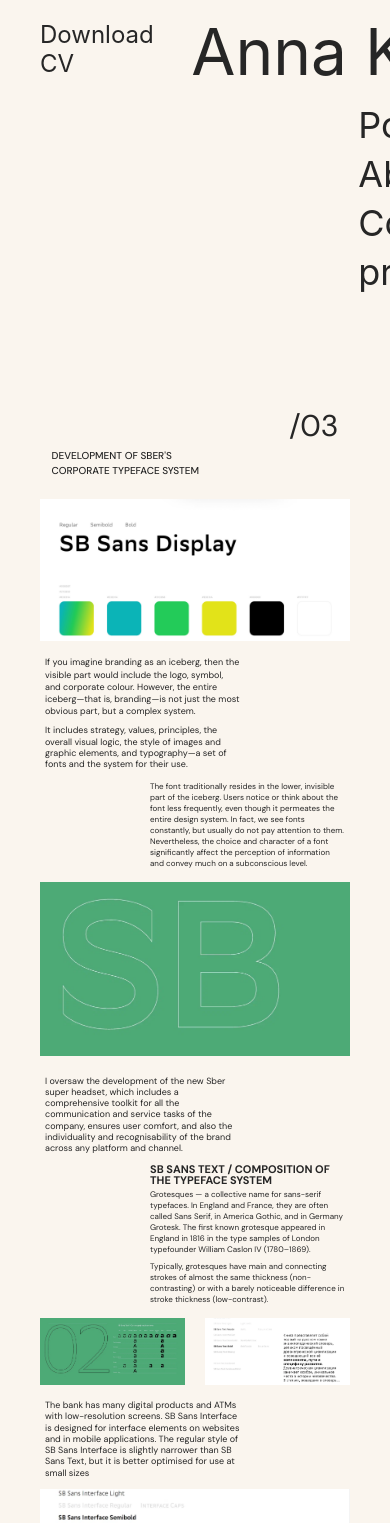
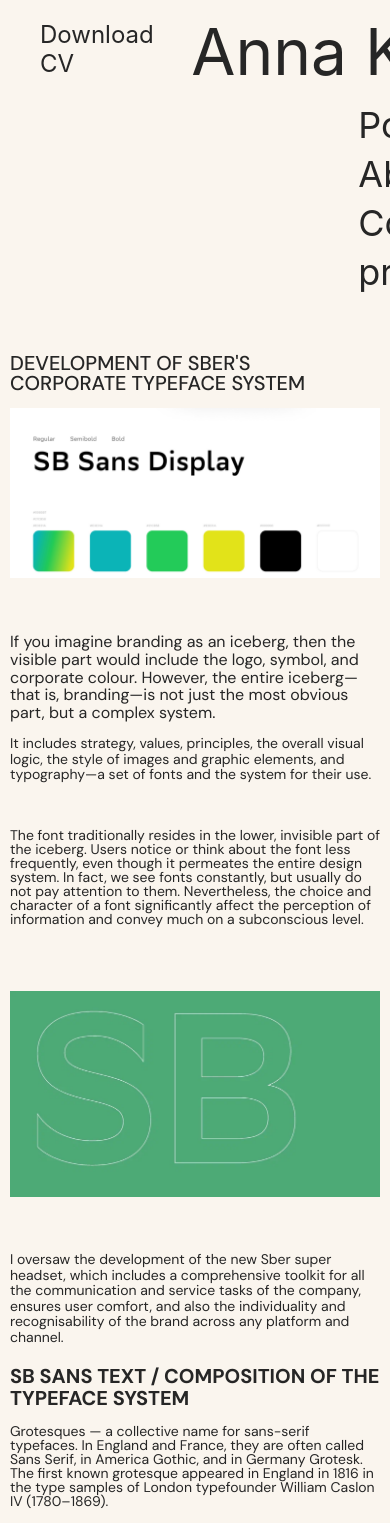
Before and after one commit to annalatyeva/anna-katsur-portfolio, a React (Create React App) app: page /project03 in a window 390 px wide. Shown: the top 1523 px of the page. Built offline with nearby package versions, Linux system fonts and the light colour scheme.

Commit message:
add changes to media queries

```diff
--- a/src/pages/ProjectPages/Project.scss
+++ b/src/pages/ProjectPages/Project.scss
@@ -4,7 +4,7 @@
   background-color: $beige;
   color: $black;
   font-family: $dmsans;
-    padding: 60px 40px 100px;
+  padding: 60px 40px 100px;
 }
 .project-header {
   display: flex;
@@ -360,60 +360,88 @@
 }
 
 @media screen and (max-width: 449px) and (min-width: 200px){
+  .project-container {
+    padding: 40px 10px 50px;
+  }
   .project-header {
+    padding: 0 0 15px;
     .project-header__title{
-      max-width: 60%;
+      max-width: 90%;
     }
    .project2-header__title{
-    max-width: 60%;
+    max-width: 80%;
     }
     .project5-header__title{
-      max-width: 60%;
+      max-width: 80%;
       }
     h2 {
-      font-size: 10px;
-      line-height: 15.4px;
+      font-size: 20px;
+      line-height: 20px;
     }
     .project-header__number {
-      font-size: 30px;
+      display: none;
     }
   }
   .project-article {
-    padding: 10px 5px;
+    padding: 50px 0;
     .project-article__item1 {
-      font-size: 9px;
-      line-height: 12.2px;
+      max-width: 100%;
+      font-size: 16px;
+      line-height: 110%;
     }
 
     .project4-article__item1 {
-      font-size: 9px;
-      line-height: 11.25px;
-      padding-top: 5px;
+      padding: 0 0;
+      max-width: 100%;
+      font-size: 14px;
+      line-height: 110%;
       .project4-article__text   {
-         padding: 3px 0;
+         padding: 15px 0;
       }
           }
 
   .project-article__title {
-    font-size: 11px;
+    font-size: 20px;
+    line-height: 110%;
     padding-top: 5px;
   }
   .project-article__subtitle{
-    padding-top: 5px;
+    padding-top: 15px;
   }
     .project-article__item2 {
-      font-size: 8px;
-      line-height: 11px;
-      padding-top: 5px;
+      align-self:baseline;
+      width: 100%;
+      font-size: 14px;
+      line-height: 100%;
+      padding-top: 15px;
       p {
-        padding: 3px 0;
+        padding: 15px 0;
       }
       }
   }
 
+  .project-gallery {
+    gap: 5px;
+  }
+  .project-gallery2 {
+    padding: 5px 0;
+    gap: 5px;
+
+  }
+  .project-gallery3 {
+    padding: 5px 0;
+    gap: 5px;
+  }
+
+  .project-gallery4 {
+    padding: 0 0;
+    gap: 5px;
+  }
+
   .project-team {
-    padding: 20px 10px;
+    padding: 50px 0;
   }
+
   .project-team__title {
     margin-bottom: 20px;
     font-size: 20px;
@@ -425,32 +453,35 @@
   }
 
   .project-team__item {
-    padding-bottom: 5px;
     display: grid;
     grid-template-columns: repeat(2, 1fr);
+   grid-gap: 27px;
   }
 
   .project-team__item_job {
-    font-size: 9px;
+    font-size: 14px;
     line-height: 9.4px;
   }
   .project5-team__item_job{
-    font-size: 7px;
+    font-size: 14px;
     line-height: 9px;
   }
   .project-team__item_name {
-    font-size: 9px;
+    font-size: 14px;
     line-height: 9.4px;
   }
+  .project-switch{
+    justify-content: space-between;
+  }
   .project-switch__title {
-    padding: 10px 6.5px;
-    font-size: 10px;
-    line-height: 11px;
+    padding: 0 15px 0 0;
+    font-size: 20px;
+    line-height: 100%;
     max-width: 70%;
   }
 
   .project-switch__number {
-    font-size: 30px;
-    line-height: 50.6px;
+    font-size: 35px;
+    line-height: 100%;
   }
 }
```
